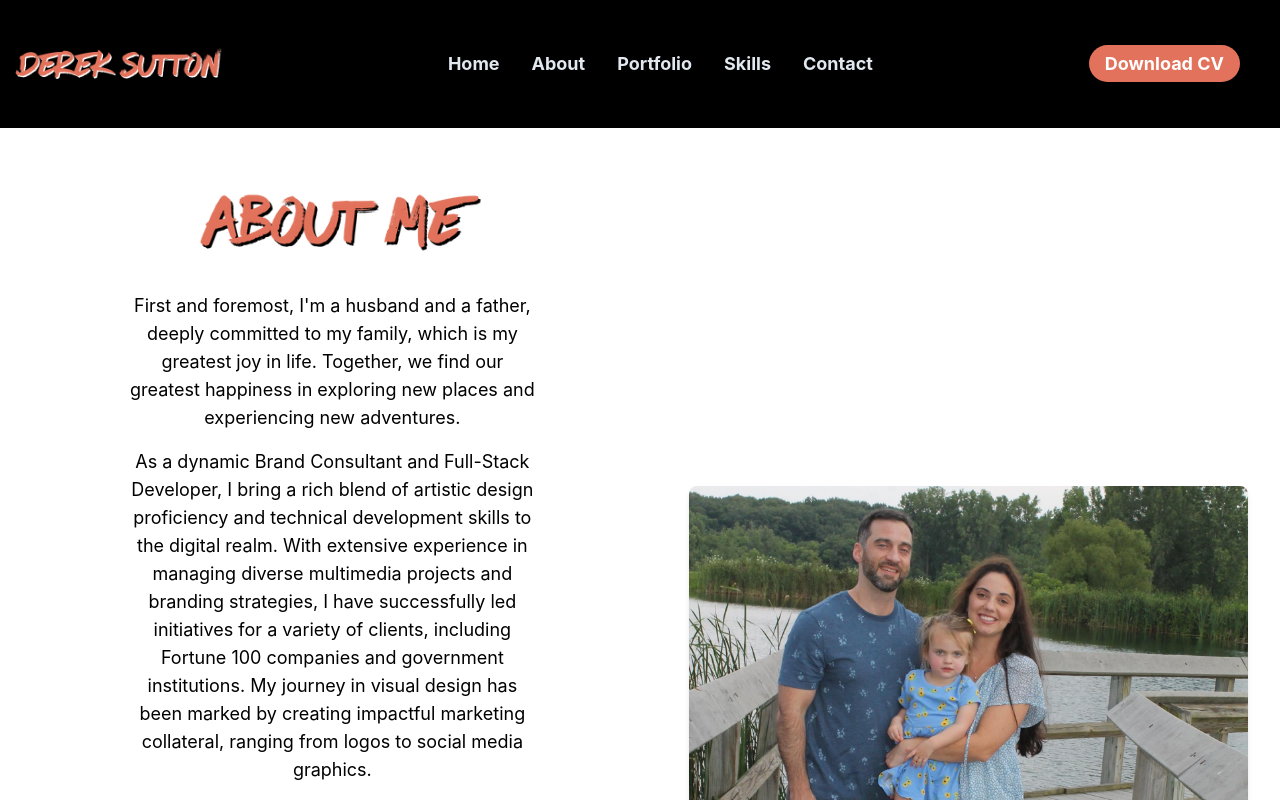
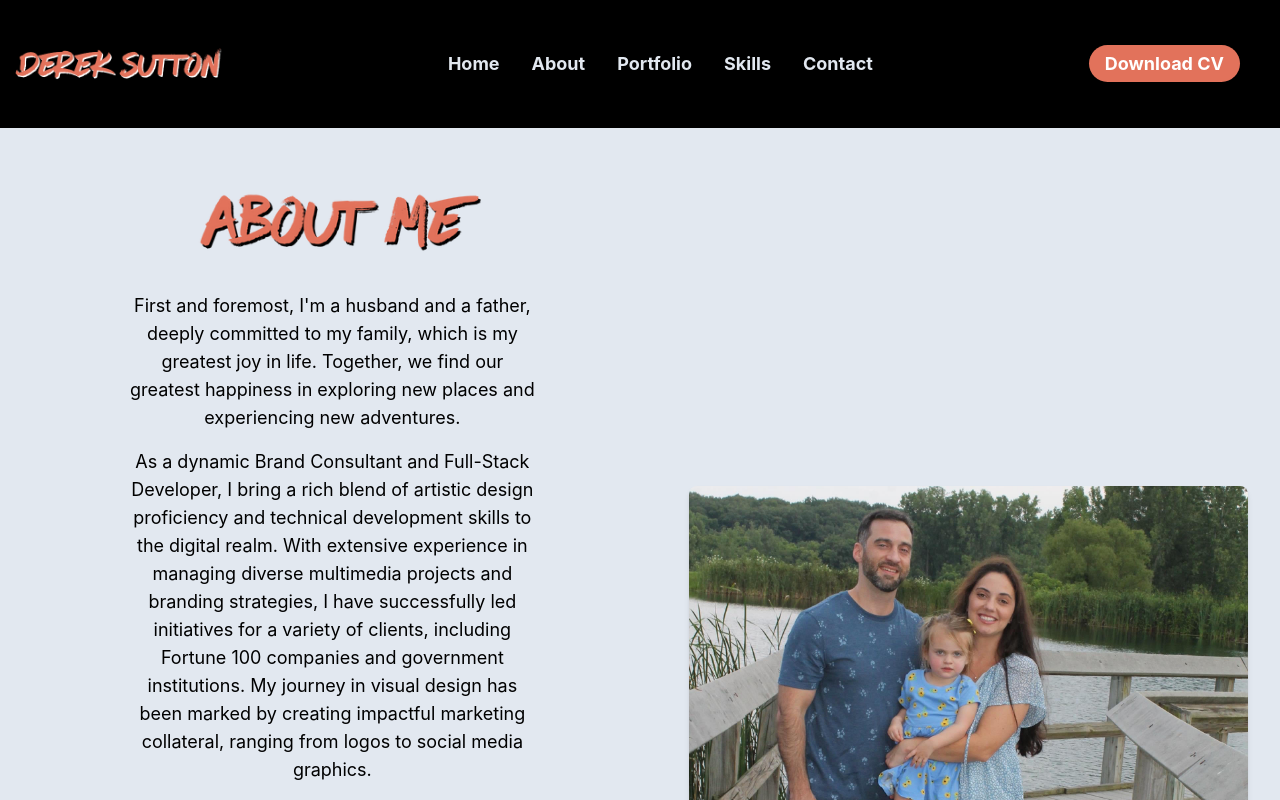
Before and after one commit to dereksutton/portfolio, a React (Create React App) app: page / in a window 1280 px wide. Both pictures are taken after a click on the link "About". Shown: the top 800 px of the page. Built offline with nearby package versions, Linux system fonts and the light colour scheme; the HTML template or start-up script is replaced by a standard one.

Commit message:
minor css edit on About component

```diff
--- a/src/components/About.js
+++ b/src/components/About.js
@@ -5,7 +5,7 @@ import '../App.css';
 
 const About = () => {
     return (
-        <div className="flex flex-col-reverse xl:flex-row items-center justify-center min-h-screen bg-white px-4 py-8">
+        <div className="flex flex-col-reverse xl:flex-row items-center justify-center min-h-screen bg-slate-200 px-4 py-8">
             {/* Text Content */}
             <div className="flex flex-col items-center md:w-2/3 lg:max-w-4/6 px-4/5 xl:px-28 mr-6">
                 <img src={aboutMe} className="w-auto"></img>
```
